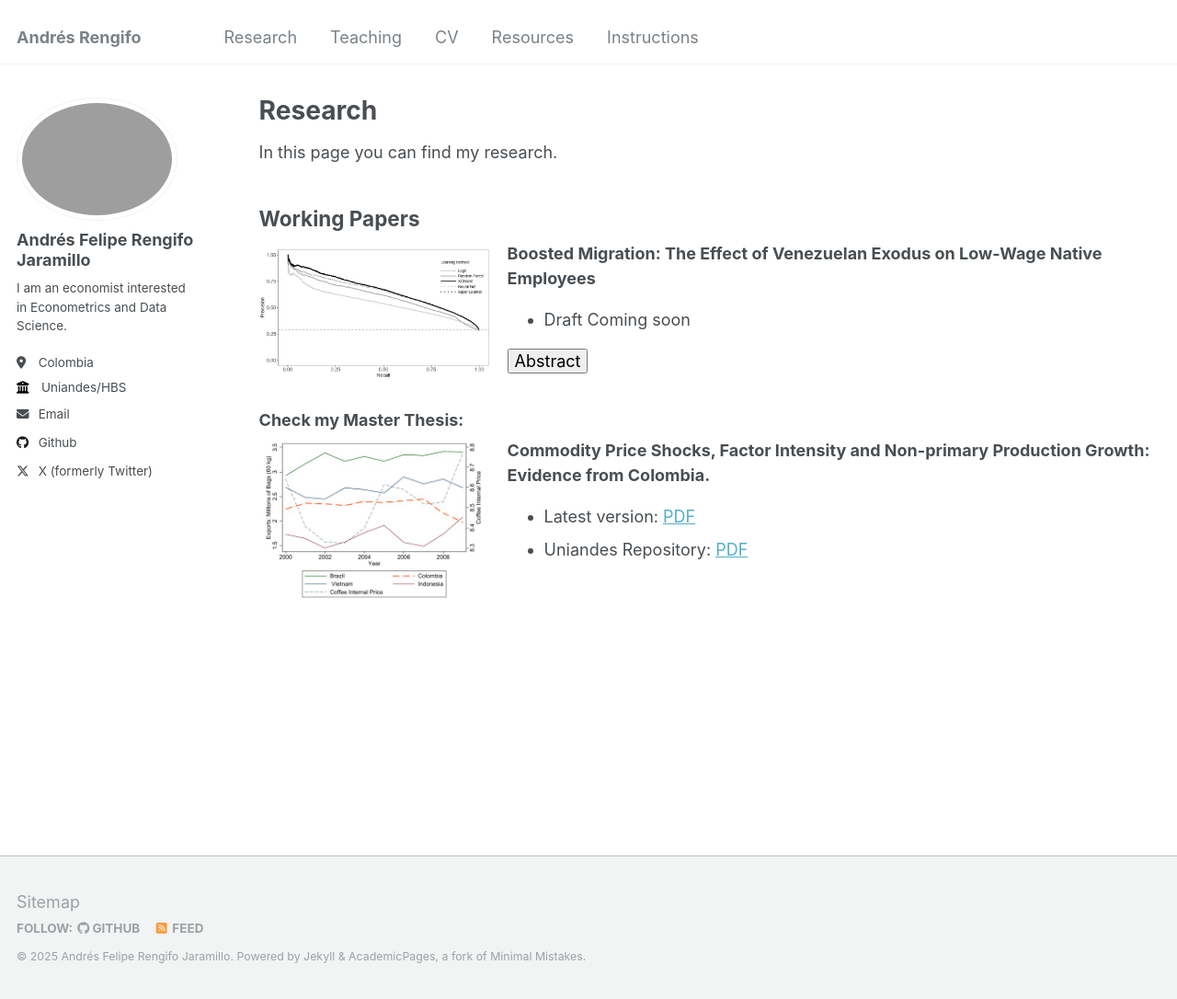
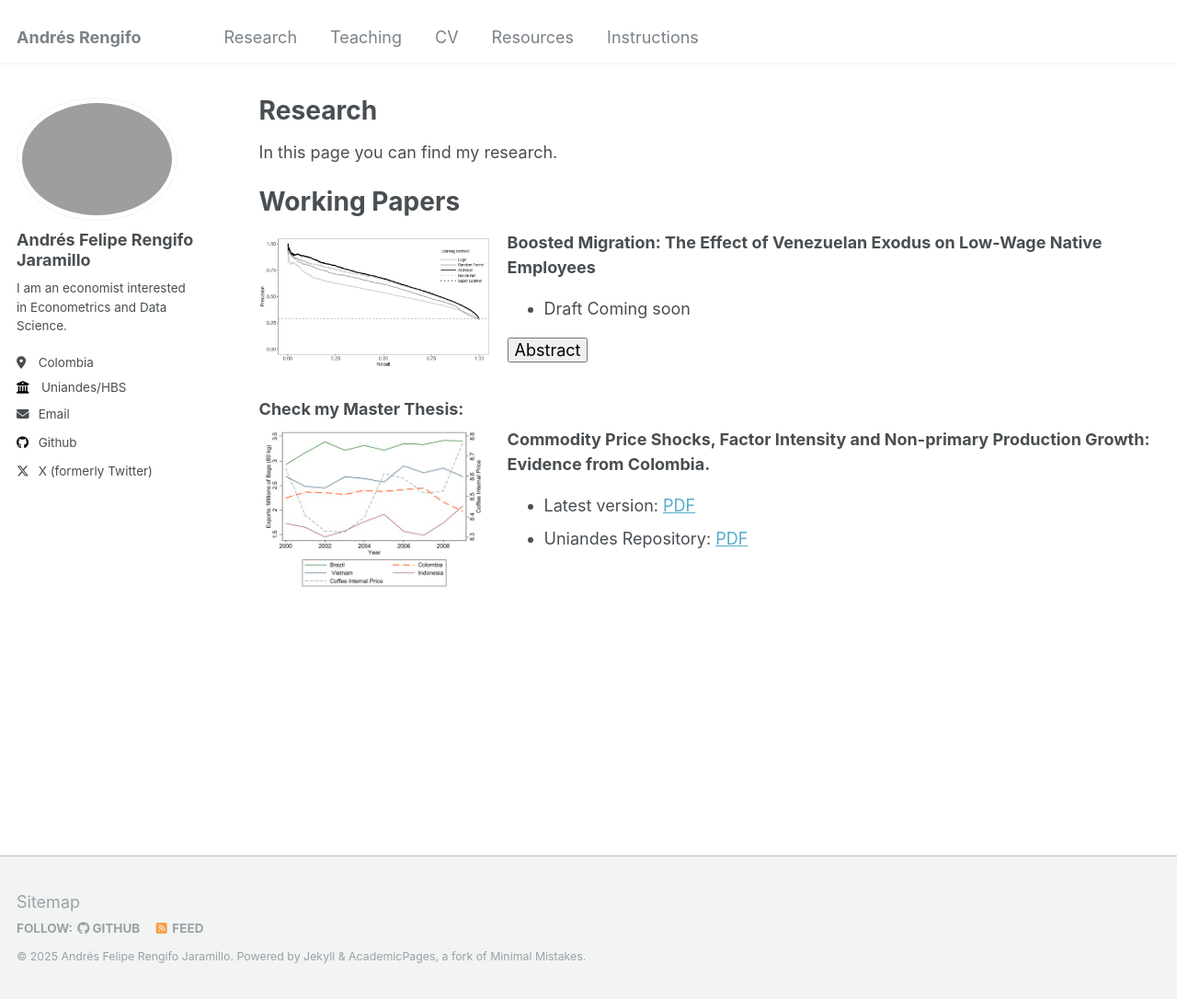
Before and after one commit to RengifoAndres/RengifoAndres.github.io, a Jekyll site: the page built from _pages/Research.md, in a window 1280 px wide and 1086 px high. Shown: the whole window at 92% size. Built offline with Jekyll 4.4.1, drawn with Linux system fonts in a browser that asks for light colours.

```diff
--- a/_pages/Research.md
+++ b/_pages/Research.md
@@ -23,9 +23,7 @@ author_profile: true
 In this page you can find my research.
 
 
-
-
-## Working Papers
+# Working Papers
 
 <div style="display: flex; align-items: flex-start; margin-bottom: 20px;">
     <img src="/images/research_images/pr_re_auc.jpg" alt="AUC FOR MODELS" style="width: 250px; height: auto; margin-right: 20px;">
```
Also changed, not shown: other parts of _pages/Research.md (+1 -1 lines).
